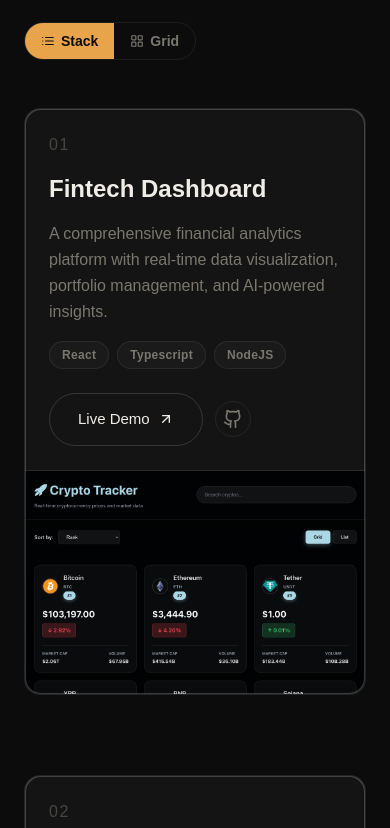
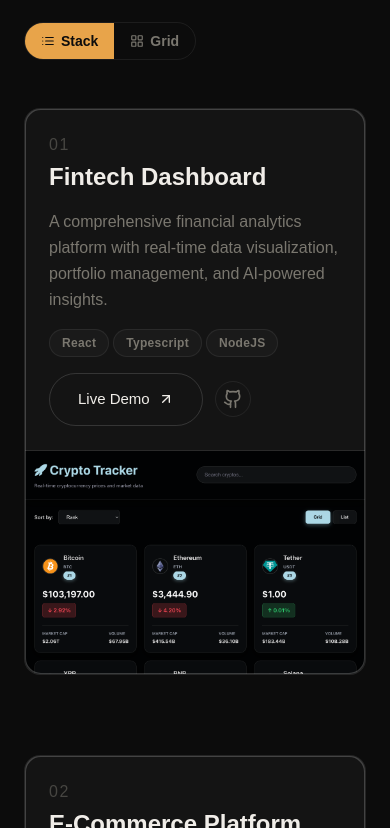
Before and after one commit to chivicoko/victoremmanuel, a Next.js app: page / in a window 390 px wide. Shown: the part 2496-3324 px from the top of the page. Built offline with nearby package versions, Linux system fonts and the light colour scheme; a web font is replaced by a local one.

Commit message:
fix: project

```diff
--- a/src/components/sections/Projects.tsx
+++ b/src/components/sections/Projects.tsx
@@ -202,7 +202,7 @@ export const Projects = () => {
                   after:pointer-events-none
                 "
                 style={{
-                  top: `${100 + i * 25}px`,
+                  top: `${80 + i * 25}px`,
                   zIndex: i + 1,
                   background: "#141414",
                   border: "1px solid rgba(255,255,255,0.07)",
@@ -213,7 +213,7 @@ export const Projects = () => {
                   <div className="flex flex-col justify-center p-6 sm:p-8 lg:p-10">
                     <div>
                       <div
-                        className="text-base font-display tracking-widest uppercase mb-4"
+                        className="text-base font-display tracking-widest uppercase mb-1 sm:mb-4"
                         style={{ color: "rgba(122,119,111,0.5)" }}
                       >
                         {String(i + 1).padStart(2, "0")}
@@ -228,7 +228,7 @@ export const Projects = () => {
                     </div>
 
                     <div className="mt-4 md:mt-10">
-                      <div className="flex flex-wrap gap-2 mb-6">
+                      <div className="flex flex-wrap gap-1 sm:gap-2 mb-4 sm:mb-6">
                         {p.tags.map((t, j) => (
                           <span key={j} className="tag">
                             {t}
```
